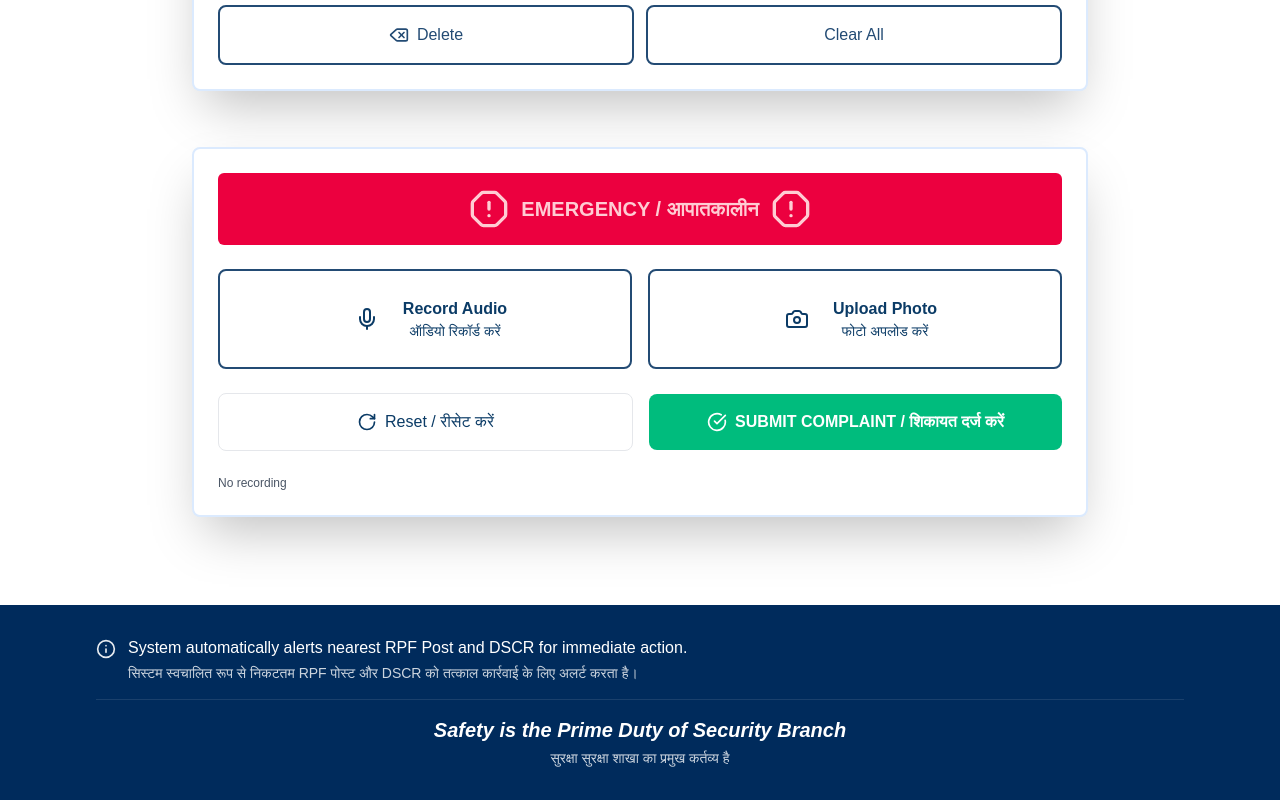
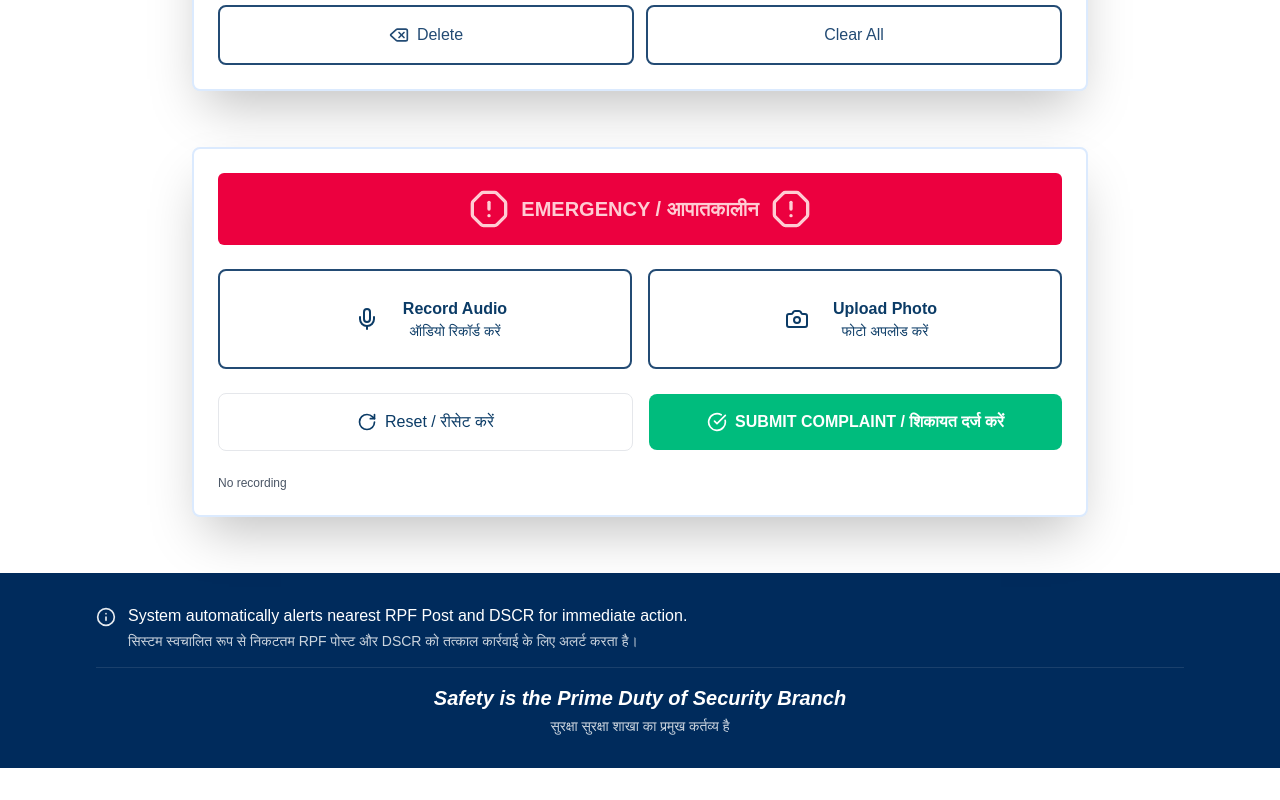
Before and after one commit to JWS-Technology/rpf-frontend, a Next.js app: page / in a window 1280 px wide. Shown: the part 937-1737 px from the top of the page. After the commit the page ends 1705 px from the top, so only its background shows below. Built offline with nearby package versions, Linux system fonts and the light colour scheme.

Commit message:
[style] margin top removed

```diff
--- a/app/components/Footer.tsx
+++ b/app/components/Footer.tsx
@@ -4,7 +4,7 @@ import { Info } from 'lucide-react';
 
 const Footer: React.FC = () => {
   return (
-    <footer className="w-full bg-[#002b5c] text-white py-8 mt-8">
+    <footer className="w-full bg-[#002b5c] text-white py-8">
       <div className="max-w-6xl mx-auto px-4 sm:px-6 lg:px-8">
 
         {/* Info Row */}
```
